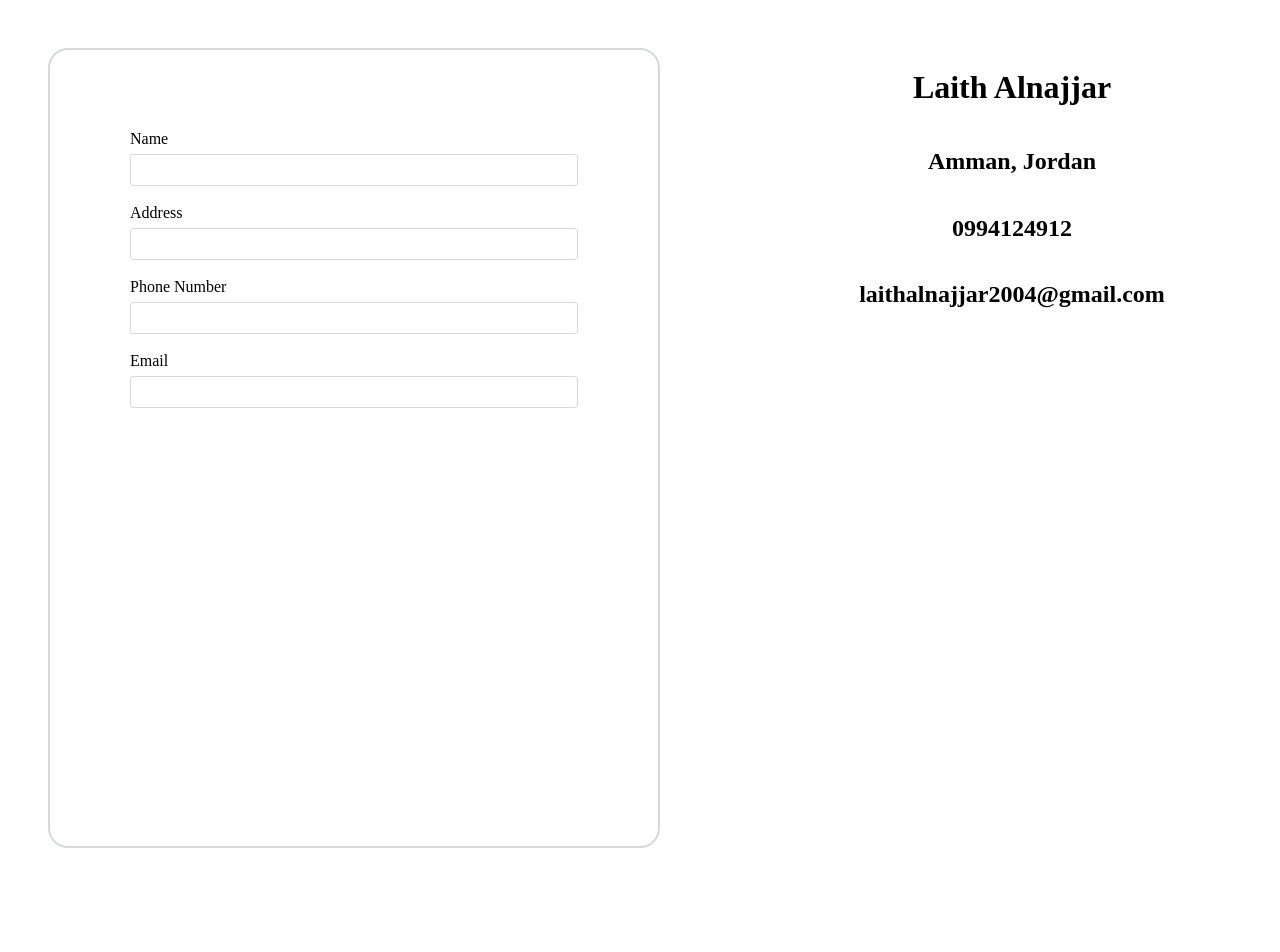
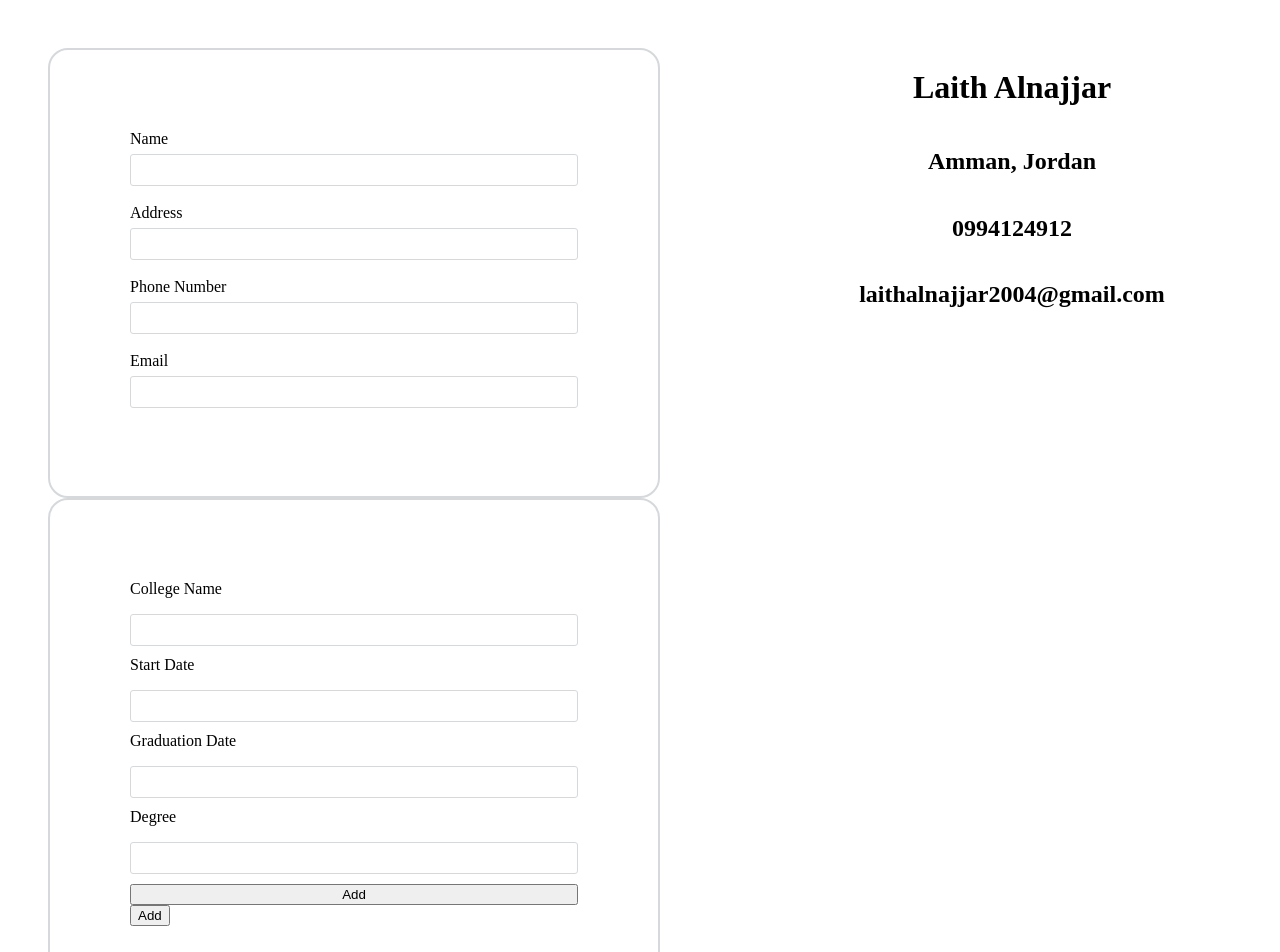
Before and after one commit to LaithAlnajjar/cv-builder, a React (Vite) app: page / in a window 1280 px wide. Shown: the top 952 px of the page. Before the commit the page ends 896 px from the top, so only its background shows below. Built offline with nearby package versions, Linux system fonts and the light colour scheme.

Commit message:
feat: add functionality to add education to the Education component state

```diff
--- a/index.html
+++ b/index.html
@@ -2,9 +2,8 @@
 <html lang="en">
   <head>
     <meta charset="UTF-8" />
-    <link rel="icon" type="image/svg+xml" href="/vite.svg" />
     <meta name="viewport" content="width=device-width, initial-scale=1.0" />
-    <title>Vite + React</title>
+    <title>CV Builder</title>
   </head>
   <body>
     <div id="root"></div>
--- a/src/components/App.jsx
+++ b/src/components/App.jsx
@@ -1,5 +1,6 @@
 import { useState } from 'react';
 import PersonalInfo from './PersonalInfo';
+import Education from './Education'
 import Preview from './Preview';
 import '../styles/App.css';
 
@@ -10,10 +11,17 @@ function App() {
 
   return (
     <>
-      <PersonalInfo
-        stateChanger = {setPersonal}
-        state = {personal}
-      />
+      <div className="form-section">
+        <div className="card">
+          <PersonalInfo
+            stateChanger = {setPersonal}
+            state = {personal}
+          />
+        </div>
+        <div className="card">
+          <Education/>
+        </div>
+      </div>
       <Preview
         name={personal.name}
         address={personal.address}
--- /dev/null
+++ b/src/components/Education.jsx
@@ -0,0 +1,38 @@
+import EducationItem from './EducationItem';
+import { useState } from 'react';
+
+export default function Education() {
+
+    const [educationList, setEducationList] = useState ([
+        <EducationItem
+            key = {0}
+        />
+    ])
+
+    const[id, setID] = useState(1)
+
+
+    const handleAddEduation = ((e) => {
+        e.preventDefault()
+        setID(id + 1)
+        setEducationList([...educationList,
+        <EducationItem
+        key={id}
+        added={false}
+        />
+        ])
+    })
+
+    return (
+
+        <div className="education">
+            {educationList.map(educationItem => {
+                return educationItem
+            })}
+            <button className="add-education-item" onClick={handleAddEduation}>
+                Add
+            </button>
+        </div>
+
+    )
+}
--- /dev/null
+++ b/src/components/EducationItem.jsx
@@ -0,0 +1,62 @@
+import { useState } from 'react';
+
+export default function EducationItem() {
+    const [education, setEducation] = useState({
+        collegeName:'',
+        startDate:'',
+        graduationDate:'',
+        degree:''
+    })
+
+    const[added, setAdded] = useState(false)
+
+    const handleName = (e => {
+        setEducation({...education, collegeName:e.target.value})
+    })
+
+    const handleStartDate = (e => {
+        setEducation({...education, startDate:e.target.value})
+    })
+
+    const handleGraduationDate = (e => {
+        setEducation({...education, graduationDate:e.target.value})
+    })
+
+    const handleDegree = (e => {
+        setEducation({...education, degree:e.target.value})
+    })
+
+    const handleAdd = (e => {
+        e.preventDefault()
+        setAdded(true)
+    })
+
+
+
+    if (!added) {
+    return (
+        <form className='education-item' action="post">
+            <label htmlFor="college-name"> College Name </label>
+            <input type="text" name="college-name" id="college-name" onChange={handleName} />
+
+            <label htmlFor="start-date"> Start Date </label>
+            <input type="text" name="start-date" id="start-date" onChange={handleStartDate} />
+
+            <label htmlFor="graduation-date"> Graduation Date </label>
+            <input type="text" name="graduation-date" id="graduation-date" onChange={handleGraduationDate} />
+
+            <label htmlFor="degree"> Degree </label>
+            <input type="text" name="degree" id="degree" onChange={handleDegree} />
+
+            <button type="submit" onClick={handleAdd}>Add</button>
+        </form>
+    )
+    } else {
+        return (
+            <div className='education-item-added'>
+                {education.collegeName}
+            </div>
+        )
+    }
+
+}
--- a/src/components/PersonalInfo.jsx
+++ b/src/components/PersonalInfo.jsx
@@ -20,7 +20,7 @@ export default function PersonalInfo(props) {
     });
 
     return (
-        <div className='card'>
+
             <form action="" className="personal-info">
             <div className="form-group">
                 <label htmlFor="name"> Name </label>
@@ -63,6 +63,5 @@ export default function PersonalInfo(props) {
             </div>
 
             </form>
-        </div>
     )
 }
```
